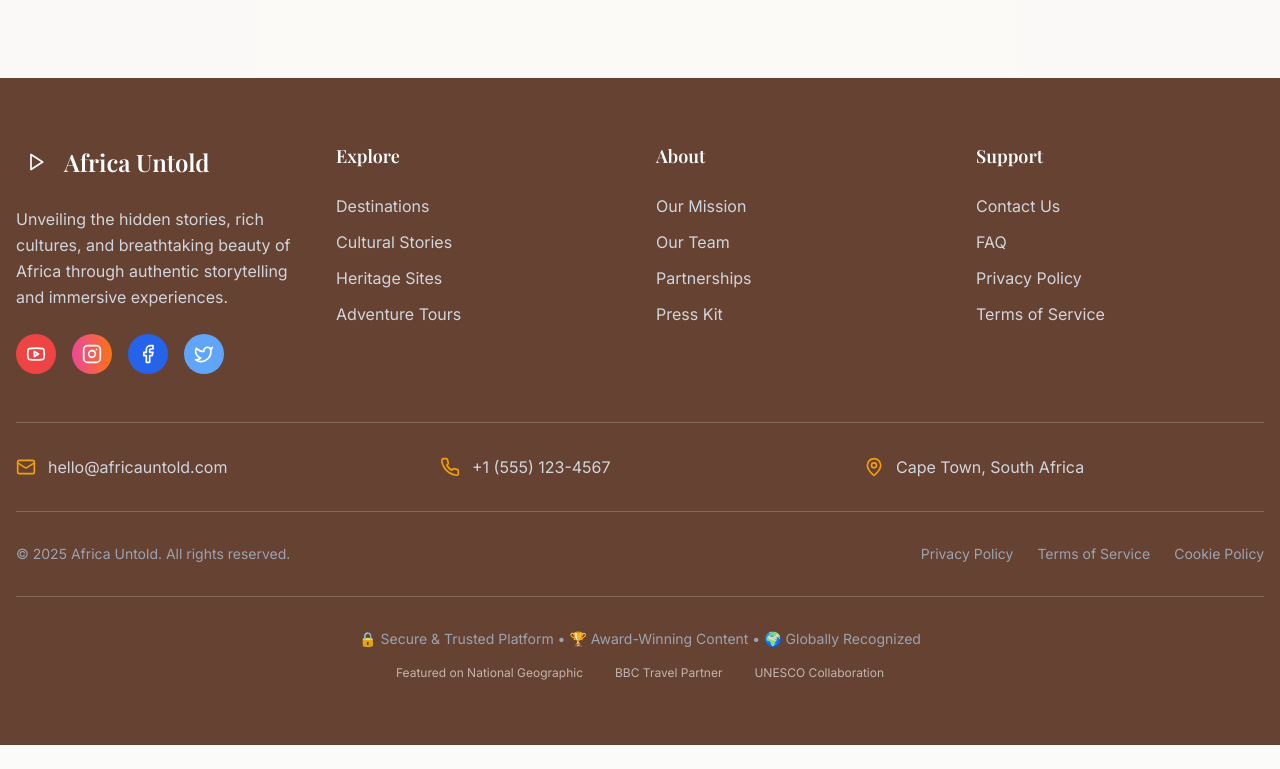
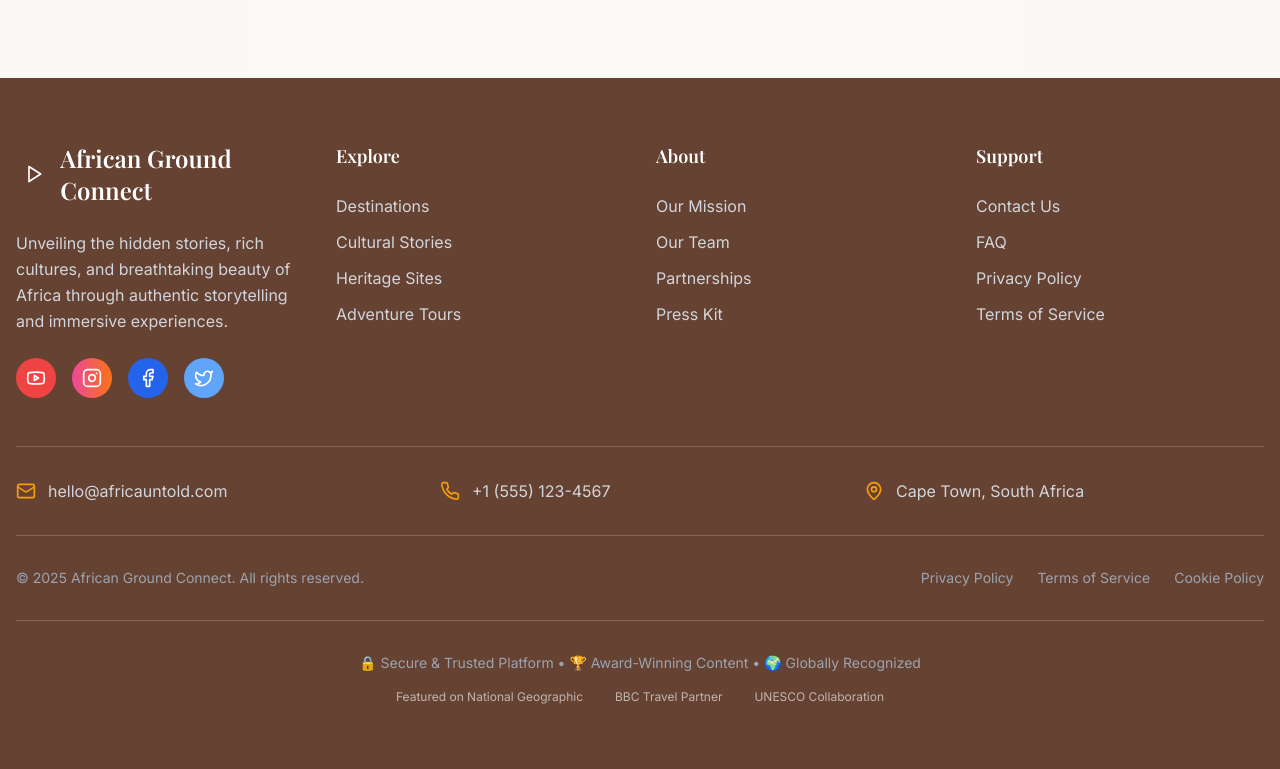
Before and after one commit to JoshuaIgho/African-Caribbean-Connect, a React (Vite) app: page /contact in a window 1280 px wide. Shown: the part 1448-2217 px from the top of the page. Before the commit the page ends 2193 px from the top, so only its background shows below. Built offline with nearby package versions, Linux system fonts and the light colour scheme.

Commit message:
Refactor logo text
Update logo text to "African Ground connect".

```diff
--- a/index.html
+++ b/index.html
@@ -4,17 +4,17 @@
   <head>
     <meta charset="UTF-8" />
     <meta name="viewport" content="width=device-width, initial-scale=1.0" />
-    <title>Africa Untold - Discover the Hidden Stories of Africa</title>
+    <title>African Ground Connect - Discover the Hidden Stories of Africa</title>
     <meta name="description" content="Explore Africa's rich cultural heritage, hidden tourist attractions, and beautiful historical places through captivating vlogs and stories." />
-    <meta name="author" content="Africa Untold" />
+    <meta name="author" content="African Ground Connect" />
 
-    <meta property="og:title" content="Africa Untold - Discover the Hidden Stories of Africa" />
+    <meta property="og:title" content="African Ground Connect - Discover the Hidden Stories of Africa" />
     <meta property="og:description" content="Explore Africa's rich cultural heritage, hidden tourist attractions, and beautiful historical places through captivating vlogs and stories." />
     <meta property="og:type" content="website" />
     <meta property="og:image" content="https://lovable.dev/opengraph-image-p98pqg.png" />
 
     <meta name="twitter:card" content="summary_large_image" />
-    <meta name="twitter:site" content="@africauntold" />
+    <meta name="twitter:site" content="@africangroundconnect" />
     <meta name="twitter:image" content="https://lovable.dev/opengraph-image-p98pqg.png" />
 
     <!-- Google Fonts -->
--- a/src/components/About.tsx
+++ b/src/components/About.tsx
@@ -33,7 +33,7 @@ const About = () => {
           {/* Text Content */}
           <div>
             <h2 className="text-4xl md:text-5xl font-playfair font-bold text-primary mb-6">
-              About Africa Untold
+              About African Ground Connect
             </h2>
 
             <p className="text-xl text-muted-foreground mb-6 leading-relaxed">
--- a/src/components/Footer.tsx
+++ b/src/components/Footer.tsx
@@ -36,7 +36,7 @@ const Footer = () => {
                 <Play className="w-5 h-5 text-white" />
               </div>
               <span className="text-2xl font-playfair font-semibold">
-                Africa Untold
+                African Ground Connect
               </span>
             </div>
 
@@ -149,7 +149,7 @@ const Footer = () => {
         {/* Bottom Section */}
         <div className="border-t border-white/20 pt-8 flex flex-col md:flex-row justify-between items-center gap-4">
           <p className="text-gray-400 text-sm">
-            © {currentYear} Africa Untold. All rights reserved.
+            © {currentYear} African Ground Connect. All rights reserved.
           </p>
 
           <div className="flex items-center gap-6 text-sm">
--- a/src/components/Testimonials.tsx
+++ b/src/components/Testimonials.tsx
@@ -10,7 +10,7 @@ const testimonials = [
     location: 'London, UK',
     image: 'https://images.unsplash.com/photo-1494790108755-2616b612b786?ixlib=rb-4.0.3&auto=format&fit=crop&w=200&q=80',
     rating: 5,
-    text: 'Africa Untold opened my eyes to the incredible diversity and beauty of the continent. Their storytelling is authentic and deeply moving. I\'ve planned three trips based on their recommendations!'
+    text: 'African Ground Connect opened my eyes to the incredible diversity and beauty of the continent. Their storytelling is authentic and deeply moving. I\'ve planned three trips based on their recommendations!'
   },
   {
     id: 2,
--- a/src/index.css
+++ b/src/index.css
@@ -3,7 +3,7 @@
 @tailwind components;
 @tailwind utilities;
 
-/* Africa Untold Design System */
+/* African Ground Connect Design System */
 
 @layer base {
   :root {
```
